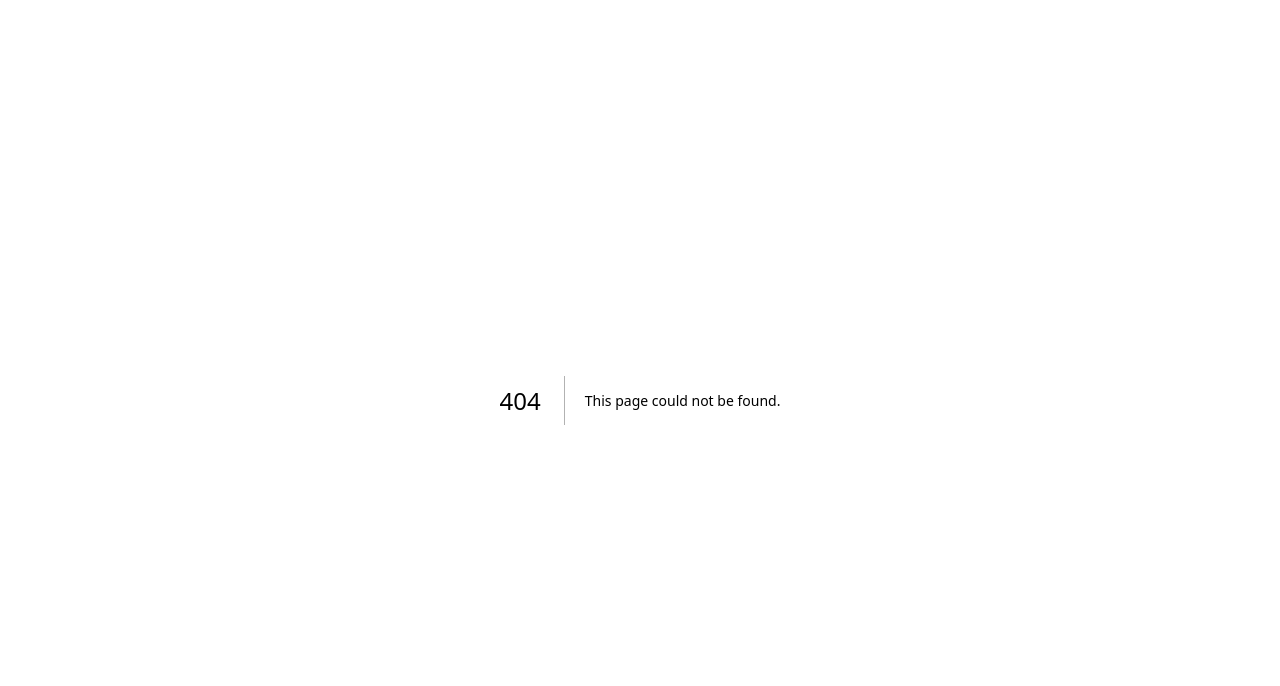
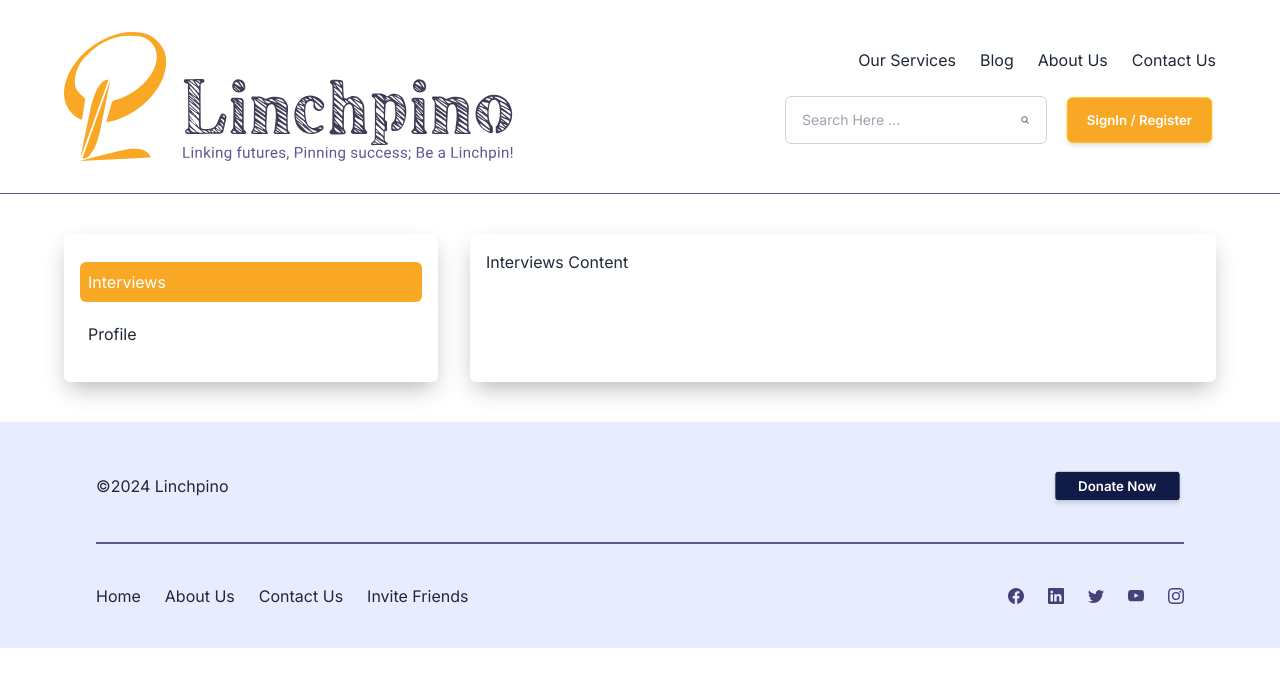
Before and after one commit to linchpino/linchpino-ui, a Next.js app: page /panel/interviews in a window 1280 px wide. Before the commit this address had no page. Shown: the top 686 px of the page. Built offline with nearby package versions, Linux system fonts and the light colour scheme.

Commit message:
140: Panel Layout UI.

```diff
--- /dev/null
+++ b/src/app/(main)/panel/interviews/page.tsx
@@ -0,0 +1,11 @@
+import PanelContentChild from "@/containers/panel/PanelContentChild";
+
+const Interviews = () => {
+    return (
+        <PanelContentChild>
+            Interviews Content
+        </PanelContentChild>
+    );
+};
+
+export default Interviews;
--- /dev/null
+++ b/src/app/(main)/panel/layout.tsx
@@ -0,0 +1,20 @@
+import Sidebar from "@/containers/panel/Sidebar";
+import {ReactNode} from "react";
+import Header from "@/components/Header";
+import Footer from "@/components/Footer";
+
+const PanelLayout = ({ children }: { children: ReactNode }) => {
+    return(
+      <div>
+          <Header />
+          <div className='flex gap-x-8 container mt-10'>
+              <Sidebar />
+             <div className='shadow-[0px_10px_25px_-5px_rgba(0,0,0,0.3)] w-2/3 rounded-md'>
+                 {children}
+             </div>
+          </div>
+          <Footer />
+      </div>
+    )
+}
+export default PanelLayout
--- /dev/null
+++ b/src/app/(main)/panel/profile/page.tsx
@@ -0,0 +1,11 @@
+import PanelContentChild from "@/containers/panel/PanelContentChild";
+
+const Profile = () => {
+    return (
+        <PanelContentChild>
+            Profile Example
+        </PanelContentChild>
+    );
+};
+
+export default Profile;
--- a/src/app/(main)/schedule-interview/page.tsx
+++ b/src/app/(main)/schedule-interview/page.tsx
@@ -45,6 +45,7 @@ const ScheduleInterview = () => {
         try {
             setIsLoadingSendForm(true)
             const response = await axios.post(`${BASE_URL_API}interviews`, data);
+            console.log('injaaa : ',response)
             return response
         } catch (error: any) {
             throw new Error('Error sending interview data: ' + error.message);
@@ -53,7 +54,7 @@ const ScheduleInterview = () => {
     const interviewMutation = useMutation( {
         mutationFn :sendInterviewData,
         onSuccess: () => {
-            toast.success('Yes! You are logged in.', {
+            toast.success('Successful :) ! We sent you an email please check it.', {
                 position: 'top-right',
                 autoClose: 5000,
                 hideProgressBar: false,
--- /dev/null
+++ b/src/containers/panel/PanelContentChild.tsx
@@ -0,0 +1,10 @@
+import {ReactNode} from "react";
+
+const PanelContentChild = ({ children }: { children: ReactNode }) =>{
+    return(
+        <div className='p-4'>
+            {children}
+        </div>
+    )
+}
+export default PanelContentChild
--- /dev/null
+++ b/src/containers/panel/Sidebar.tsx
@@ -0,0 +1,25 @@
+'use client';
+import Link from 'next/link';
+import { usePathname } from 'next/navigation';
+
+const Sidebar = () => {
+    const pathname = usePathname();
+    const links = [
+        { href: '/panel/interviews', label: 'Interviews' },
+        { href: '/panel/profile', label: 'Profile' },
+    ];
+
+    return (
+        <aside className="sidebar shadow-[0px_10px_25px_-5px_rgba(0,0,0,0.3)] w-1/3 rounded-md p-4">
+            <ul>
+                {links.map((link) => (
+                    <li key={link.href} className={`${pathname === link.href ? 'bg-[#F9A826] text-white' : ''} p-2 my-3 rounded-md`}>
+                        <Link href={link.href}>{link.label}</Link>
+                    </li>
+                ))}
+            </ul>
+        </aside>
+    );
+};
+
+export default Sidebar;
```
